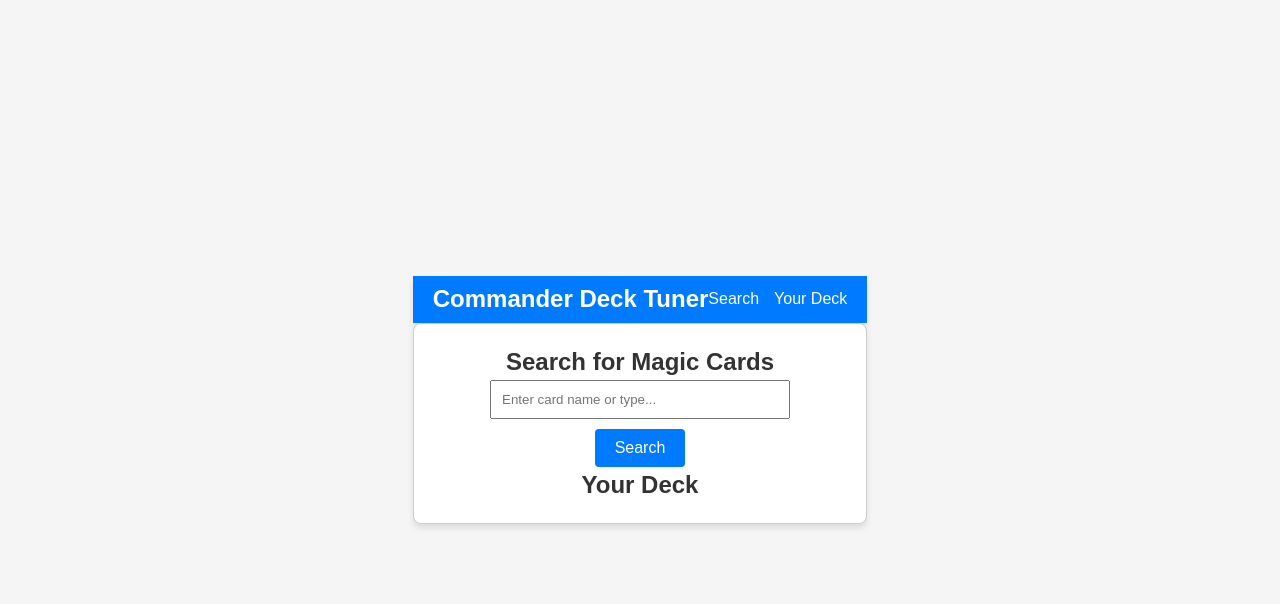
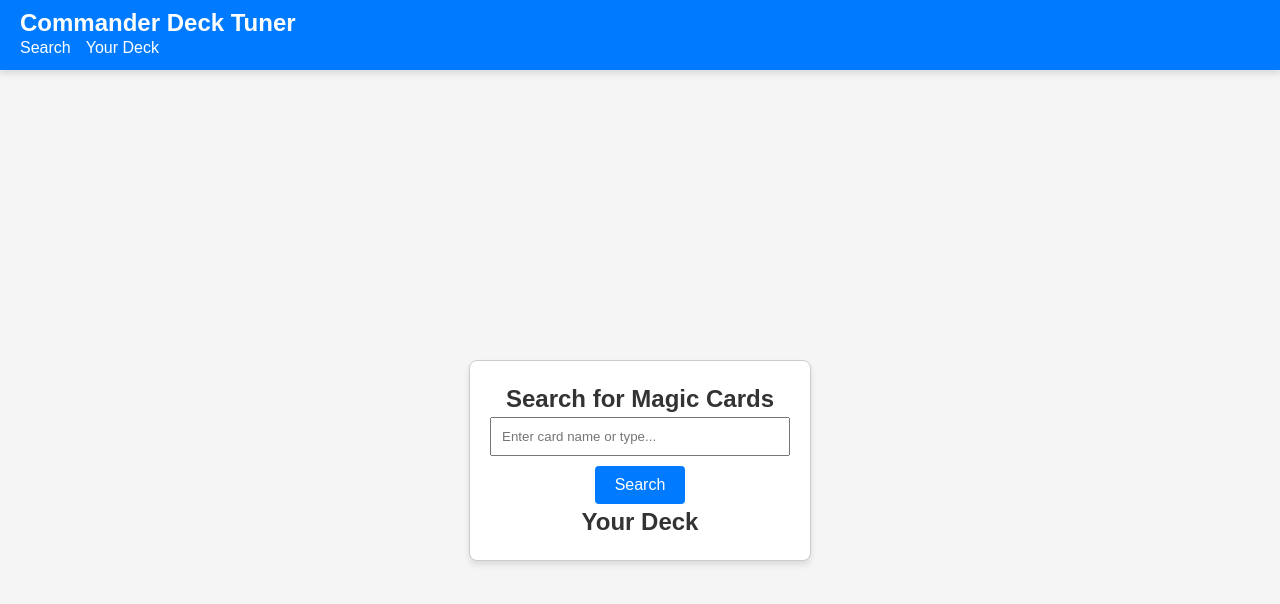
Before and after one commit to hbrandon15/CommanderDeckTuner, a React (Vite) app in the folder client/: page / in a window 1280 px wide. Shown: the top 604 px of the page. Built offline with nearby package versions, Linux system fonts and the light colour scheme.

Commit message:
Refactor NavBar styles for improved layout and fixed positioning

```diff
--- a/client/src/App.jsx
+++ b/client/src/App.jsx
@@ -5,7 +5,7 @@
 const App = () => {
   return (
     <>
-      <NavBar /> {/* Add the NavBar here */}
+      <NavBar />
       <CardSearch />
     </>
   );
--- a/client/src/components/NavBar.css
+++ b/client/src/components/NavBar.css
@@ -1,11 +1,13 @@
 .navbar {
-  display: flex;
-  justify-content: space-between;
-  align-items: center;
+  position: fixed; /* Fix the navbar at the top */
+  top: 0;
+  left: 0;
+  width: 100%; /* Full width */
   background-color: #007bff; /* Blue background */
   color: white;
   padding: 10px 20px;
   box-shadow: 0 4px 6px rgba(0, 0, 0, 0.1);
+  z-index: 1000; /* Ensure it stays above other elements */
 }
 
 .navbar-title {
@@ -34,3 +36,7 @@
 .navbar-links a:hover {
   text-decoration: underline;
 }
+
+body {
+  padding-top: 60px; /* Add padding to prevent content from being hidden under the fixed navbar */
+}
```
